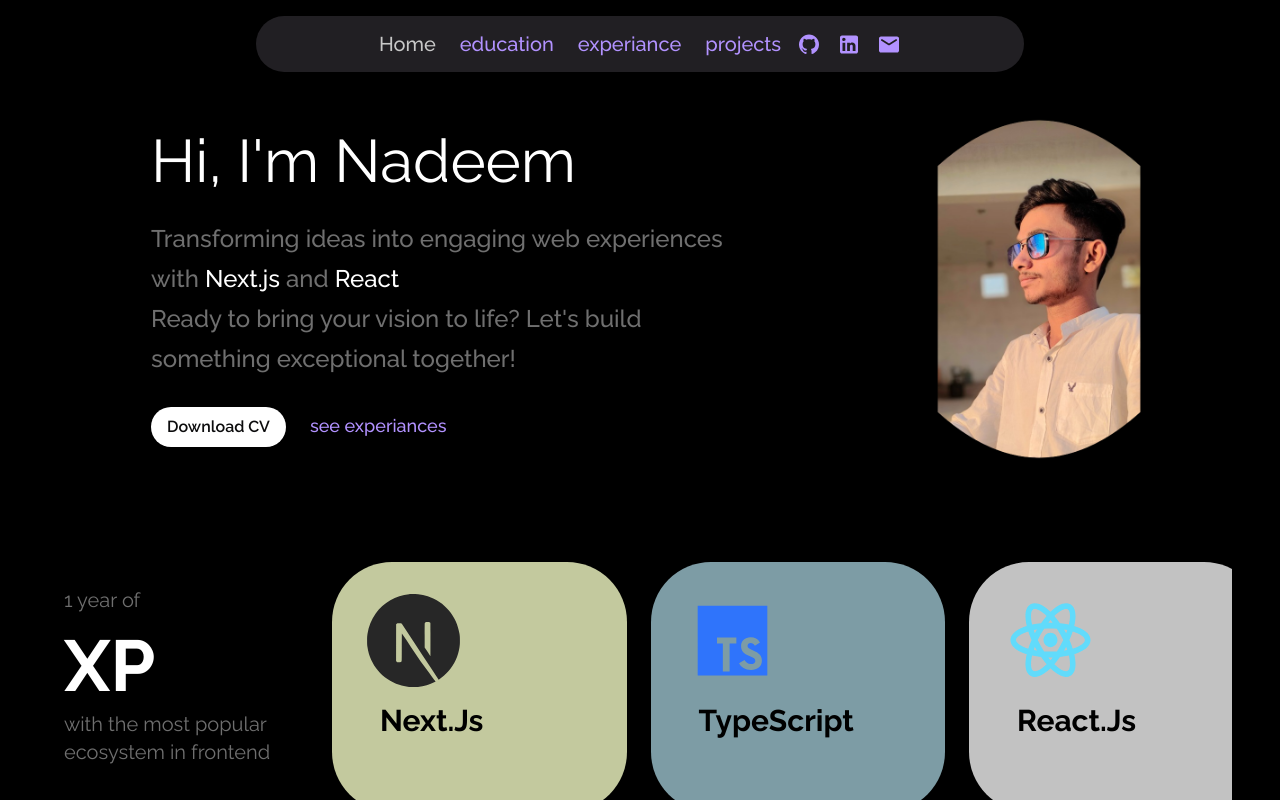
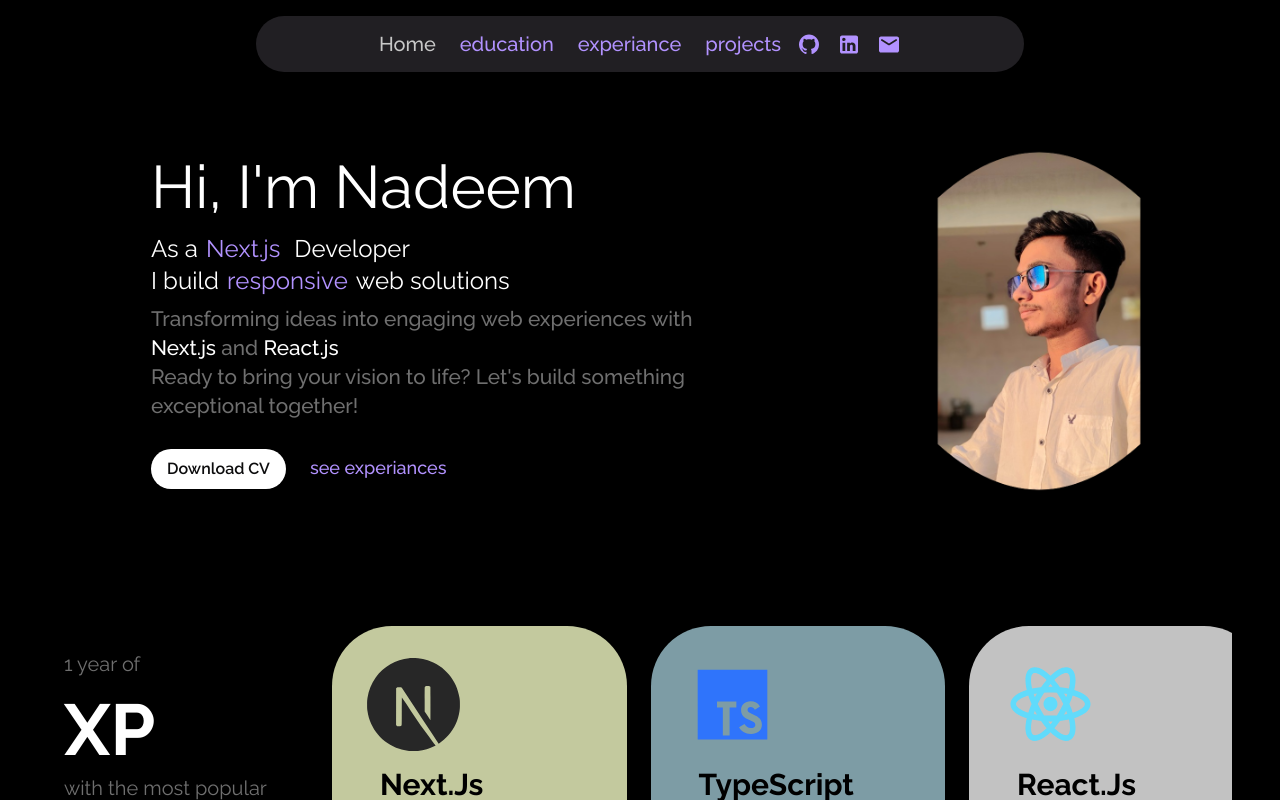
Before and after one commit to nadeemsangrasi/nadeemkhan-portfolio, a Next.js app: page / in a window 1280 px wide. Shown: the top 800 px of the page. Built offline with nearby package versions, Linux system fonts and the light colour scheme.

Commit message:
Home section completed

```diff
--- a/src/components/layouts/Header.tsx
+++ b/src/components/layouts/Header.tsx
@@ -25,7 +25,7 @@
 
   return (
     <Wrapper>
-      <div className="fixed -translate-x-1/2 left-1/2 z-[99] w-full md:w-[60%]  bg-secondary-black overflow-hidden text-secondary-white  rounded-full h-full p-4 sm:p-0 sm:h-14 flex items-center justify-center gap-4">
+      <div className="fixed -translate-x-1/2 left-1/2 z-[99] w-full  md:w-[60%]  bg-secondary-black overflow-hidden text-secondary-white  rounded-full sm:h-14 p-4 sm:p-0  flex items-center justify-center gap-4">
         <div className="pages">
           <ul className="flex flex-wrap sm:gap-6 gap-2">
             <li
--- a/src/components/sections/HeroSection.tsx
+++ b/src/components/sections/HeroSection.tsx
@@ -3,18 +3,33 @@
 import Image from "next/image";
 import myImage from "@/assets/images/myImage.png";
 import Button from "../shared/Button";
+import { FlipWords } from "../ui/flip-words";
 const HeroSection = (): React.JSX.Element => {
+  const words = ["Frontend", "Next.js", "React.js"];
+  const words2 = [
+    "innovative",
+    "responsive",
+    "dynamic",
+    "intuitive",
+    "efficient",
+  ];
   return (
     <Wrapper>
-      <div className="md:my-4 md:mx-8 flex flex-col-reverse  md:flex-row items-center justify-between w-full">
+      <div className="md:my-12 md:mx-8 flex flex-col-reverse  md:flex-row items-center justify-between w-full">
         <div className="w-full md:w-1/2 py-6 md:py-0 mx-auto text-center md:text-left">
-          <h1 className="text-5xl md:text-6xl text-primary-white py-7">
+          <h1 className="text-5xl md:text-6xl text-primary-white py-6 pt-8 pb-2">
             Hi, I'm Nadeem
           </h1>
-          <p className="text-secondary-gray font-medium text-xl md:text-2xl leading-9 md:leading-10 ">
+          <h2 className="text-xl md:text-2xl text-primary-white py-2">
+            As a
+            <FlipWords words={words} /> Developer <br /> I build
+            <FlipWords words={words2} />
+            web solutions
+          </h2>
+          <p className="text-secondary-gray font-medium text-xl md:text-[1.3rem] leading-9 md:leading-[1.8rem] ">
             Transforming ideas into engaging web experiences with
             <span className="text-primary-white"> Next.js</span> and
-            <span className="text-primary-white"> React</span>
+            <span className="text-primary-white"> React.js</span>
             <br />
             Ready to bring your vision to life? Let's build something
             exceptional together!
@@ -22,7 +37,7 @@
 
           <Button title="Download CV" />
           <span className="text-purple px-2 md:px-6 font-medium text-lg md:inline-block block">
-            <Link href={"#"}>see experiances</Link>
+            <Link href={"/experiance"}>see experiances</Link>
           </span>
         </div>
         <div className="w-full md:w-1/2 lg:w-[38%]">
--- /dev/null
+++ b/src/components/ui/flip-words.tsx
@@ -0,0 +1,85 @@
+"use client";
+import React, { useCallback, useEffect, useRef, useState } from "react";
+import { AnimatePresence, motion, LayoutGroup } from "framer-motion";
+import { cn } from "@/utils/cn";
+
+export const FlipWords = ({
+  words,
+  duration = 3000,
+  className,
+}: {
+  words: string[];
+  duration?: number;
+  className?: string;
+}) => {
+  const [currentWord, setCurrentWord] = useState(words[0]);
+  const [isAnimating, setIsAnimating] = useState<boolean>(false);
+
+  // thanks for the fix Julian - https://github.com/Julian-AT
+  const startAnimation = useCallback(() => {
+    const word = words[words.indexOf(currentWord) + 1] || words[0];
+    setCurrentWord(word);
+    setIsAnimating(true);
+  }, [currentWord, words]);
+
+  useEffect(() => {
+    if (!isAnimating)
+      setTimeout(() => {
+        startAnimation();
+      }, duration);
+  }, [isAnimating, duration, startAnimation]);
+
+  return (
+    <AnimatePresence
+      onExitComplete={() => {
+        setIsAnimating(false);
+      }}
+    >
+      <motion.div
+        initial={{
+          opacity: 0,
+          y: 10,
+        }}
+        animate={{
+          opacity: 1,
+          y: 0,
+        }}
+        transition={{
+          duration: 0.4,
+          ease: "easeInOut",
+          type: "spring",
+          stiffness: 100,
+          damping: 10,
+        }}
+        exit={{
+          opacity: 0,
+          y: -40,
+          x: 40,
+          filter: "blur(8px)",
+          scale: 2,
+          position: "absolute",
+        }}
+        className={cn(
+          "z-10 inline-block relative text-left  text-purple px-2",
+          className
+        )}
+        key={currentWord}
+      >
+        {currentWord.split("").map((letter, index) => (
+          <motion.span
+            key={currentWord + index}
+            initial={{ opacity: 0, y: 10, filter: "blur(8px)" }}
+            animate={{ opacity: 1, y: 0, filter: "blur(0px)" }}
+            transition={{
+              delay: index * 0.08,
+              duration: 0.4,
+            }}
+            className="inline-block"
+          >
+            {letter}
+          </motion.span>
+        ))}
+      </motion.div>
+    </AnimatePresence>
+  );
+};
```
